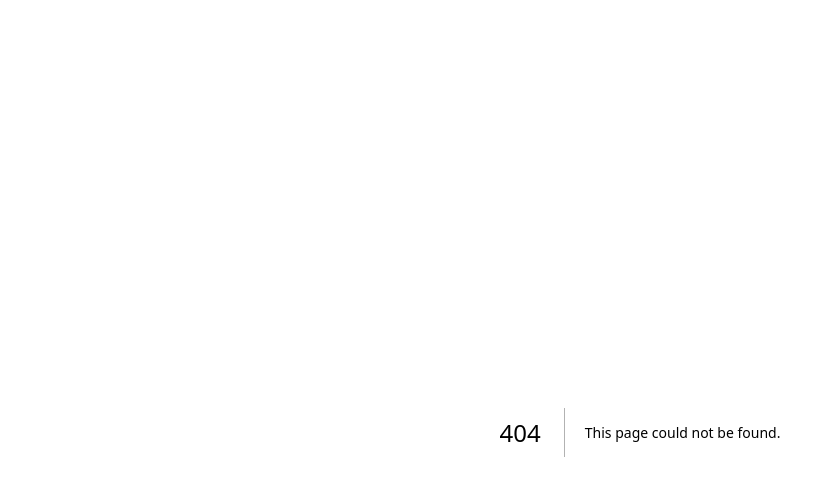
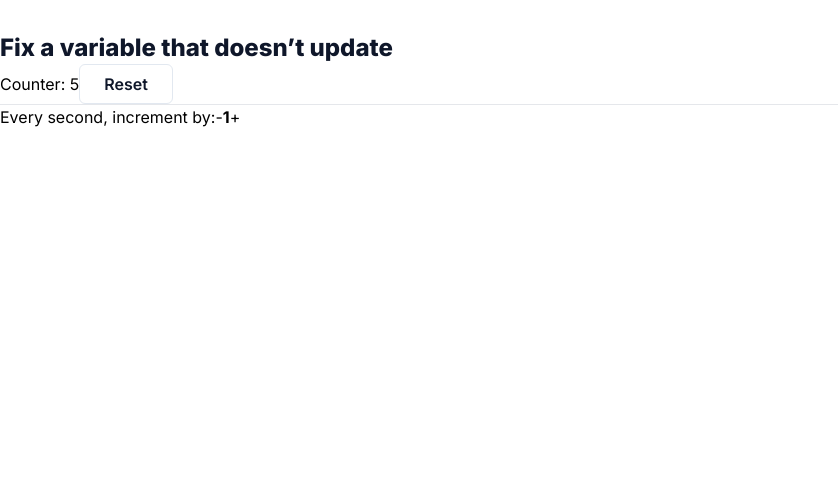
Before and after one commit to TaiseiNemoto/react-practice-app, a Next.js app: page /separating-events-from-effects/fix-a-variable-that-doesnt-update in a window 1280 px wide. Before the commit this address had no page. Shown: the top 496 px of the page, without its empty margins (0-838 px from the left). Built offline with nearby package versions, Linux system fonts and the light colour scheme.

Commit message:
[add]Separating Events from Effects：Fix a variable that doesn’t updateまで完了

```diff
--- a/src/app/page.tsx
+++ b/src/app/page.tsx
@@ -67,6 +67,10 @@ export default function Home() {
         link="/lifecycle-of-reactive-effects"
         pageName="Lifecycle of Reactive Effects"
       />
+      <PageLink
+        link="/separating-events-from-effects"
+        pageName="Separating Events from Effects"
+      />
     </main>
   );
 }
--- /dev/null
+++ b/src/app/separating-events-from-effects/fix-a-variable-that-doesnt-update/page.tsx
@@ -0,0 +1,11 @@
+import H1Element from '@/components/common/H1Element';
+import Timer from '@/components/separating-events-from-effects/fix-a-variable-that-doesnt-update/Timer';
+
+export default function page() {
+  return (
+    <main>
+      <H1Element title="Fix a variable that doesn’t update" />
+      <Timer />
+    </main>
+  );
+}
--- /dev/null
+++ b/src/app/separating-events-from-effects/page.tsx
@@ -0,0 +1,22 @@
+import H1Element from '@/components/common/H1Element';
+import PageLink from '@/components/common/PageLink';
+
+export default function page() {
+  return (
+    <main>
+      <H1Element title="Separating Events from Effects" />
+      <PageLink
+        link="/separating-events-from-effects/fix-a-variable-that-doesnt-update"
+        pageName="Fix a variable that doesn’t update"
+      />
+      {/* <PageLink
+        link="/separating-events-from-effects/fix-debouncing"
+        pageName="Fix debouncing"
+      /> */}
+      {/* <PageLink
+        link="/separating-events-from-effects/read-the-latest-state"
+        pageName="Read the latest state"
+      /> */}
+    </main>
+  );
+}
--- /dev/null
+++ b/src/components/separating-events-from-effects/fix-a-variable-that-doesnt-update/Timer.tsx
@@ -0,0 +1,49 @@
+'use client';
+
+import Button from '@/components/common/Button';
+import { useEffect, useState } from 'react';
+
+export default function Timer() {
+  const [count, setCount] = useState(0);
+  const [increment, setIncrement] = useState(1);
+
+  useEffect(() => {
+    const id = setInterval(() => {
+      setCount((c) => c + increment);
+    }, 1000);
+
+    return () => {
+      clearInterval(id);
+    };
+  }, [increment]);
+
+  return (
+    <>
+      <h1>
+        Counter: {count}
+        <Button buttonText="Reset" handleClick={() => setCount(0)} />
+      </h1>
+      <hr />
+      <p>
+        Every second, increment by:
+        <button
+          disabled={increment == 0}
+          onClick={() => {
+            setIncrement((i) => i - 1);
+          }}
+        >
+          -
+        </button>
+        <b>{increment}</b>
+        <button
+          disabled={increment == 0}
+          onClick={() => {
+            setIncrement((i) => i + 1);
+          }}
+        >
+          +
+        </button>
+      </p>
+    </>
+  );
+}
```
